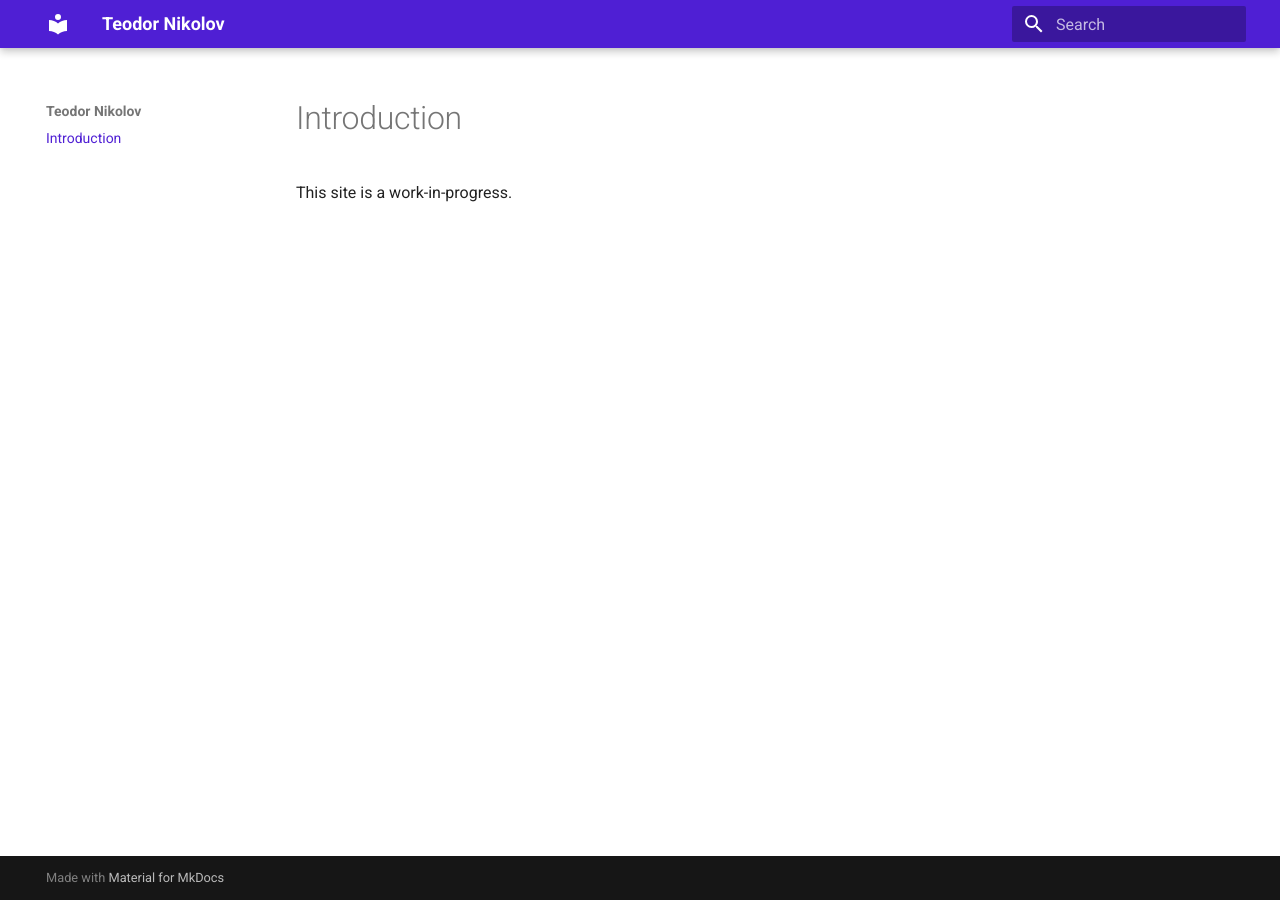
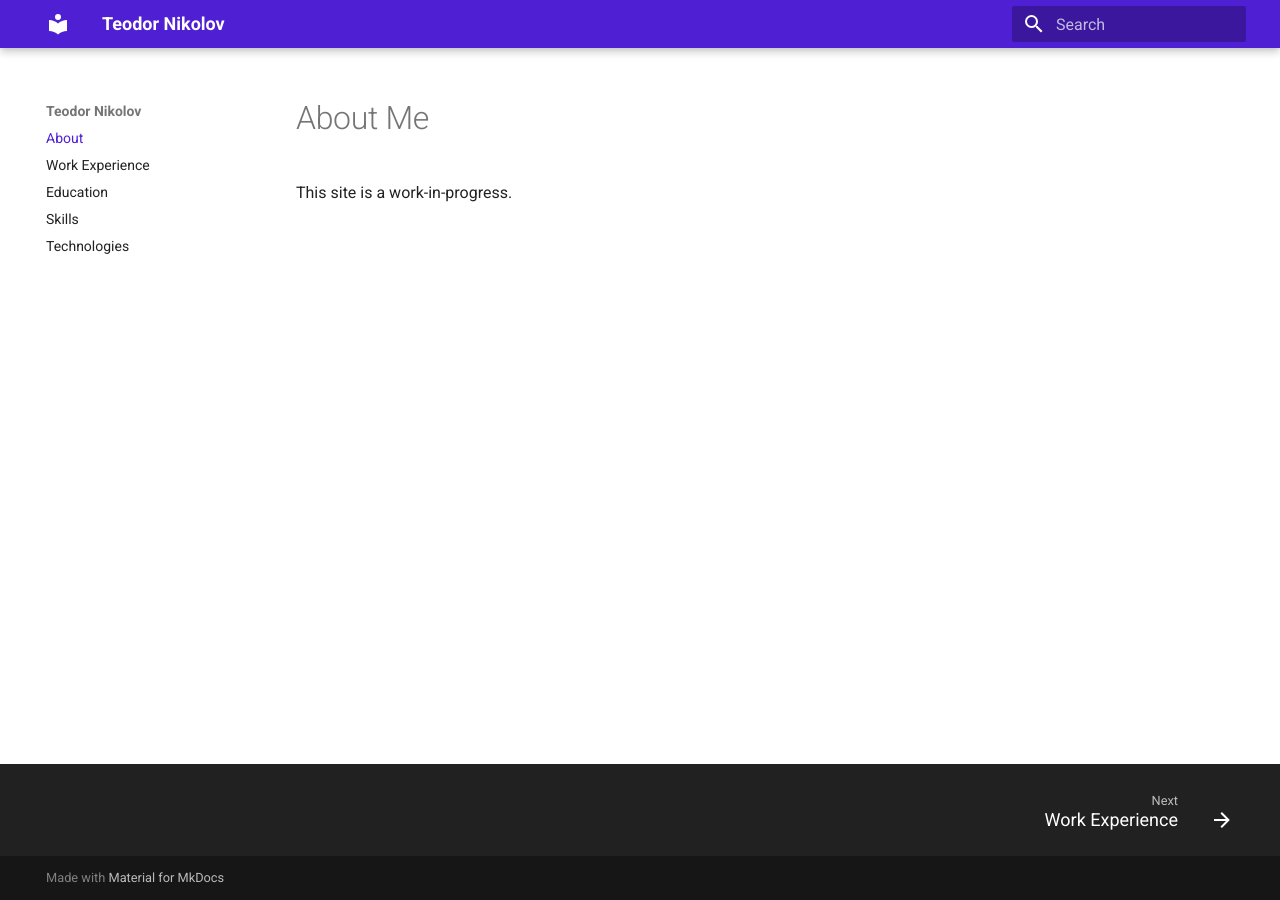
Before and after one commit to TeoNikolov/website, an MkDocs documentation site: the page built from docs/index.md, in a window 1280 px wide. Built offline with MkDocs 1.6.1 and Material for MkDocs 9.7.7, drawn with Linux system fonts in a browser that asks for light colours.

Commit message:
Update files

```diff
--- /dev/null
+++ b/docs/education.md
@@ -0,0 +1 @@
+# Education
--- a/docs/index.md
+++ b/docs/index.md
@@ -1,3 +1,3 @@
-# Introduction
+# About Me
 
 This site is a work-in-progress.
--- /dev/null
+++ b/docs/skills.md
@@ -0,0 +1 @@
+# Skills
--- /dev/null
+++ b/docs/technologies.md
@@ -0,0 +1 @@
+# Technologies
--- /dev/null
+++ b/docs/work-experience.md
@@ -0,0 +1 @@
+# Work Experience
```
Also changed, not shown: docs/.pages (added).
